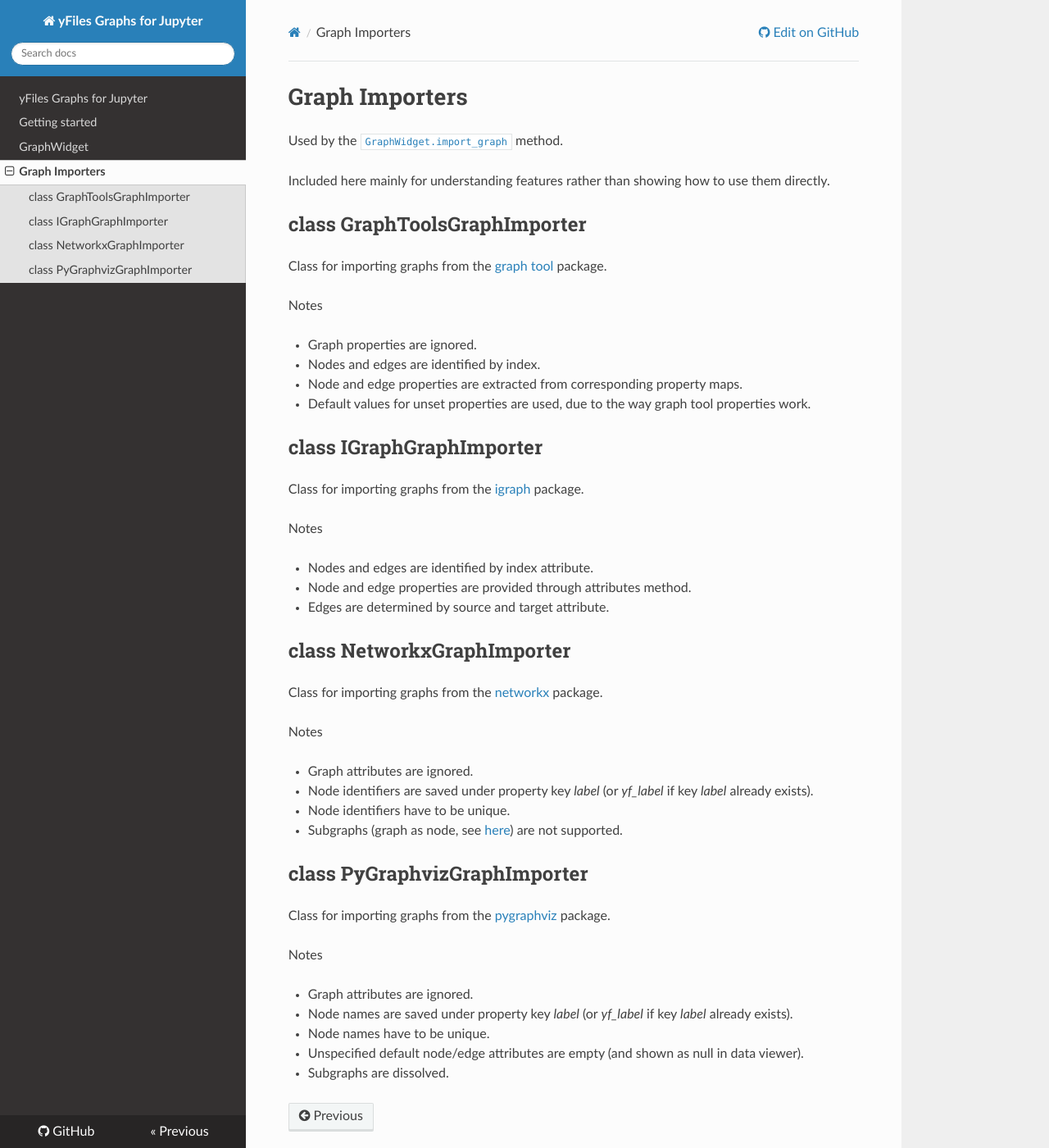
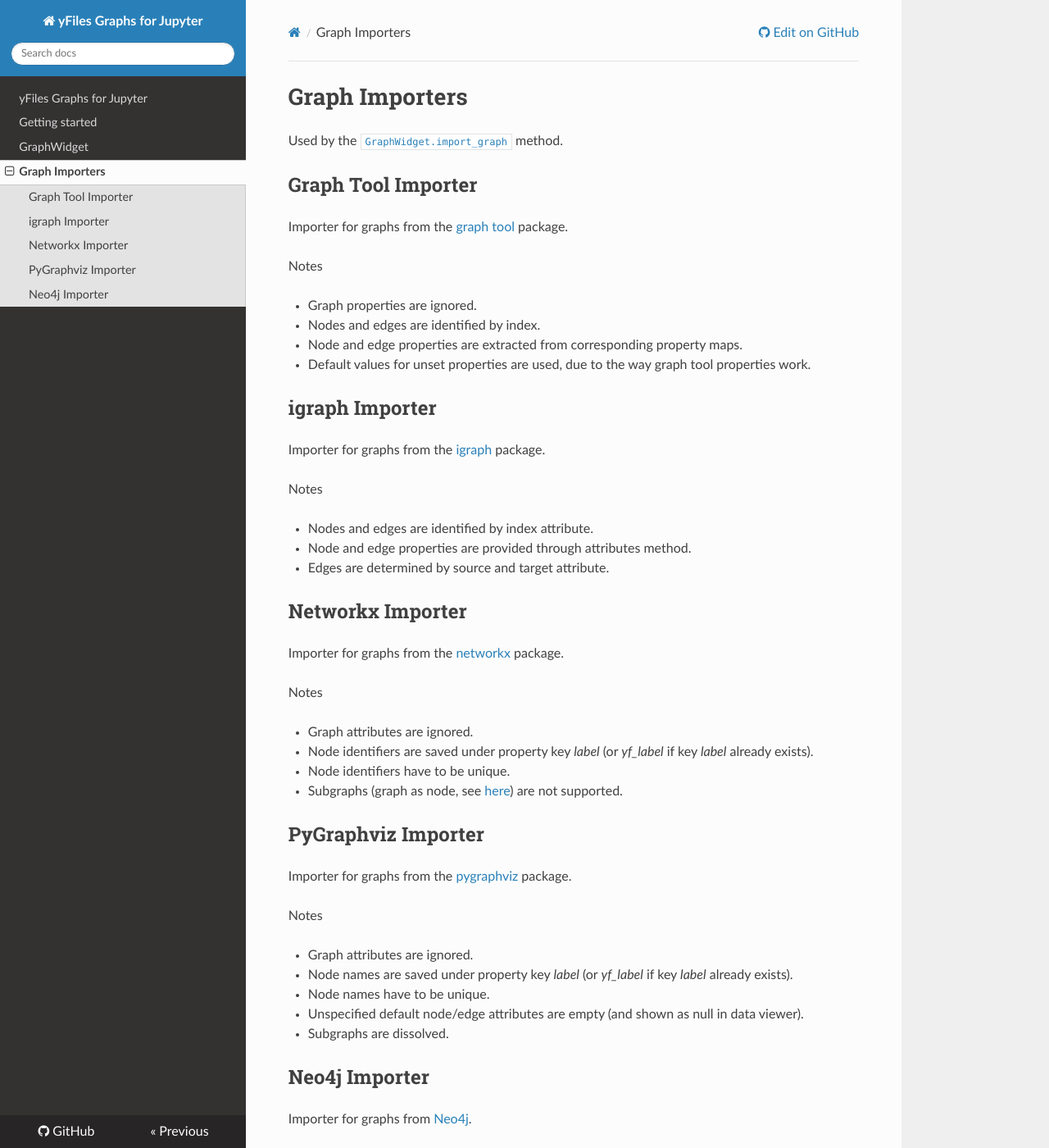
Before and after one commit to yWorks/yfiles-jupyter-graphs, an MkDocs documentation site: the page built from mkdocs/03_graph_importers.md, in a window 1280 px wide and 1400 px high. Shown: the whole window at 82% size. Built offline with MkDocs 1.6.1, drawn with Linux system fonts in a browser that asks for light colours; nearby versions of some CDN libraries; some of the changed text lies outside the part shown.

Commit message:
Release v1.3.1
- Keep property-types when importing Neo4j graphs
- Added Neo4j importer to documentation

```diff
--- a/mkdocs/03_graph_importers.md
+++ b/mkdocs/03_graph_importers.md
@@ -2,11 +2,9 @@
 
 Used by the [`GraphWidget.import_graph`](#import_graph_method) method.
 
-Included here mainly for understanding features rather than showing how to use them directly.
+## Graph Tool Importer
 
-## class GraphToolsGraphImporter
-
-Class for importing graphs from the [graph tool](https://graph-tool.skewed.de/) package.
+Importer for graphs from the [graph tool](https://graph-tool.skewed.de/) package.
 
 Notes
 
@@ -15,9 +13,9 @@
 - Node and edge properties are extracted from corresponding property maps.
 - Default values for unset properties are used, due to the way graph tool properties work.
 
-## class IGraphGraphImporter
+## igraph Importer
 
-Class for importing graphs from the [igraph](https://igraph.org/python/) package.
+Importer for graphs from the [igraph](https://igraph.org/python/) package.
 
 Notes
 
@@ -25,9 +23,9 @@
 - Node and edge properties are provided through attributes method.
 - Edges are determined by source and target attribute.
 
-## class NetworkxGraphImporter
+## Networkx Importer
 
-Class for importing graphs from the [networkx](https://networkx.org/) package.
+Importer for graphs from the [networkx](https://networkx.org/) package.
 
 Notes
 
@@ -36,9 +34,9 @@
 - Node identifiers have to be unique.
 - Subgraphs (graph as node, see [here](https://networkx.org/documentation/stable/tutorial.html#using-the-graph-constructors)) are not supported.
 
-## class PyGraphvizGraphImporter
+## PyGraphviz Importer
 
-Class for importing graphs from the [pygraphviz](https://pygraphviz.github.io/) package.
+Importer for graphs from the [pygraphviz](https://pygraphviz.github.io/) package.
 
 Notes
 
@@ -47,3 +45,13 @@
 - Node names have to be unique.
 - Unspecified default node/edge attributes are empty (and shown as null in data viewer).
 - Subgraphs are dissolved.
+
+## Neo4j Importer
+
+Importer for graphs from [Neo4j](https://pypi.org/project/neo4j/).
+
+Notes
+
+- All properties are loaded into the data item
+- Neo4j node labels are combined with ':' and added as 'label' property on the item
+- Relationship types are added as 'label' property on the item
```
